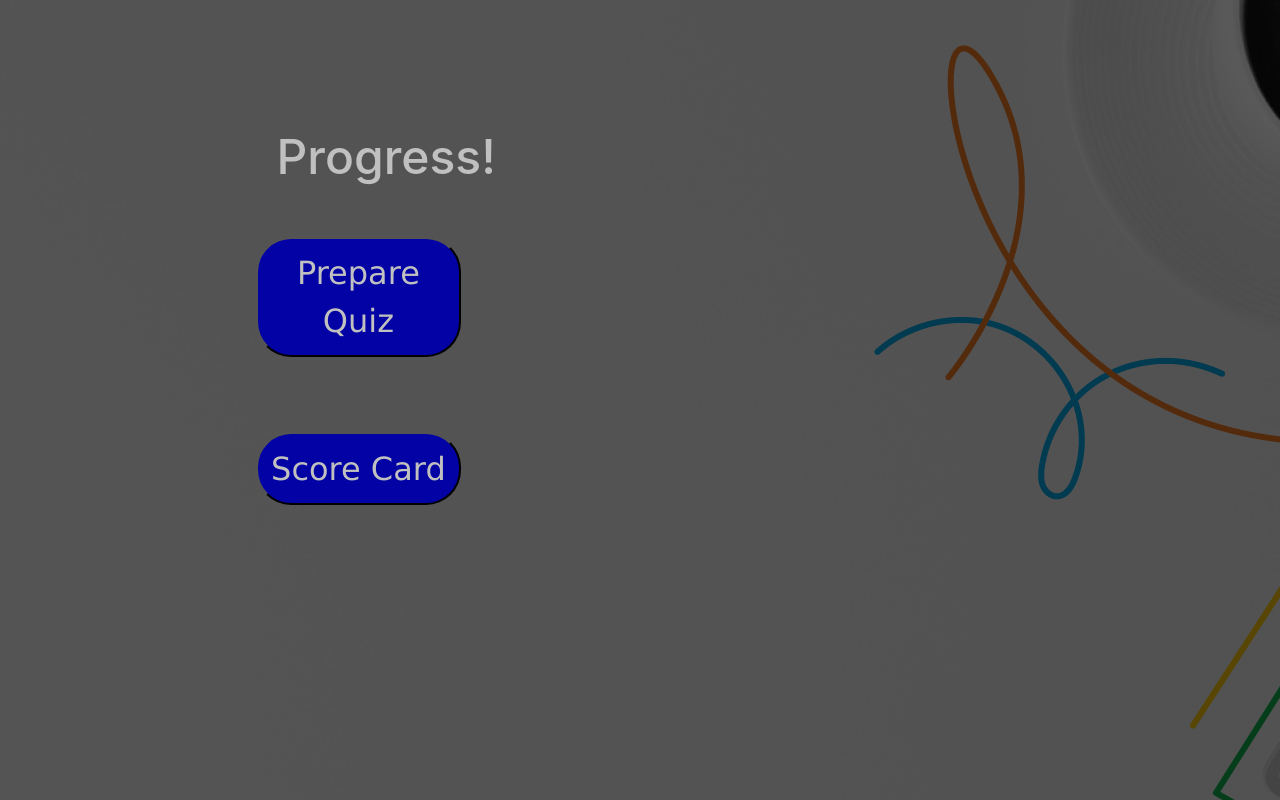
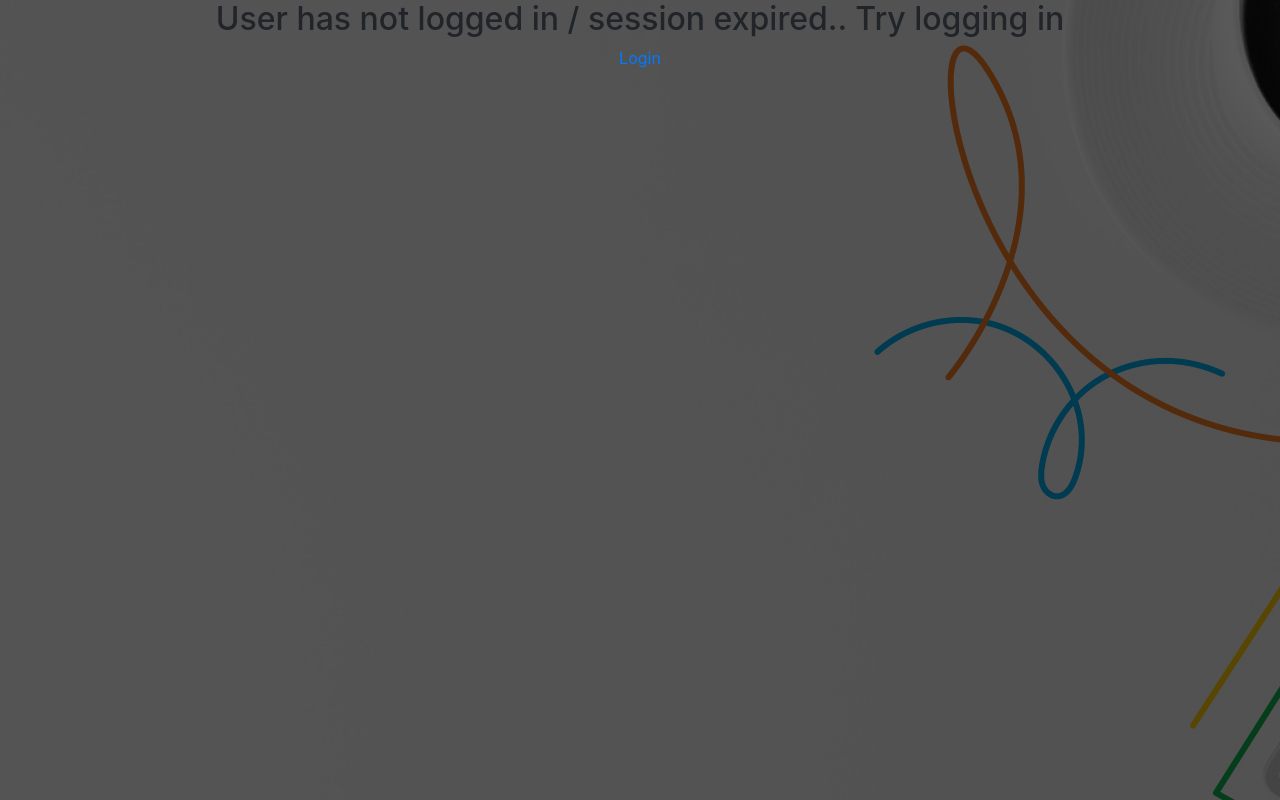
Before and after one commit to thevasanthram/Progress, a React (Create React App) app in the folder client/: page /adminpanel in a window 1280 px wide. Built offline with nearby package versions, Linux system fonts and the light colour scheme; the HTML template or start-up script is replaced by a standard one.

Commit message:
Routing bug Fixed

```diff
--- a/client/src/App.js
+++ b/client/src/App.js
@@ -17,16 +17,16 @@ function App() {
     <div className='App'>
       <Router>
         <Routes>
-          <Route path='/' element={<IndexPage />} />
-          <Route path='/login' element={<Login />} />
-          <Route path='/register' element={<Register />} />
-          <Route path='/adminpanel' element={<AdminPanel />} />
-          <Route path='/preparequiz' element={<PrepareQuiz />} />
-          <Route path='/scorecard' element={<ScoreCard />} />
-          <Route path='/studentpanel' element={<StudentPanel />} />
-          <Route path='/quiz' element={<Quiz />} />
-          <Route path='/result' element={<Result />} />
-          <Route path='/history' element={<History />} />
+          <Route path='/' exact element={<IndexPage />} />
+          <Route path='/login' exact element={<Login />} />
+          <Route path='/register' exact element={<Register />} />
+          <Route path='/adminpanel' exact element={<AdminPanel />} />
+          <Route path='/preparequiz' exact element={<PrepareQuiz />} />
+          <Route path='/scorecard' exact element={<ScoreCard />} />
+          <Route path='/studentpanel' exact element={<StudentPanel />} />
+          <Route path='/quiz' exact element={<Quiz />} />
+          <Route path='/result' exact element={<Result />} />
+          <Route path='/history' exact element={<History />} />
         </Routes>
       </Router>
     </div>
--- a/client/src/components/AdminPanel.jsx
+++ b/client/src/components/AdminPanel.jsx
@@ -1,13 +1,27 @@
 import './AdminPanel.css';
 import React from 'react';
-import { useNavigate } from 'react-router-dom';
+import { useNavigate, Link } from 'react-router-dom';
+import { useState, useEffect } from 'react';
 
 function AdminPanel() {
+  const [loginStatus, setLoginStatus] = useState(false);
   const navigate = useNavigate();
+
+  useEffect(() => {
+    const registerNumber = localStorage.getItem('registerNumber');
+    if (registerNumber == 'admin') {
+      setLoginStatus(true);
+    }
+  }, []);
+
+  function Content() {
     return (
       <div class='AdminPanelContent'>
         <h1 id='progress'>Progress!</h1>
-      <button class='buttonAdminPanel' onClick={() => navigate('/preparequiz')}>
+        <button
+          class='buttonAdminPanel'
+          onClick={() => navigate('/preparequiz')}
+        >
           Prepare Quiz
         </button>
         <br />
@@ -19,4 +33,16 @@ function AdminPanel() {
     );
   }
 
+  function LoginAlert() {
+    return (
+      <div>
+        <h2>User has not logged in / session expired.. Try logging in</h2>
+        <Link to='/login'>Login</Link>
+      </div>
+    );
+  }
+
+  return <div>{loginStatus ? <Content /> : <LoginAlert />}</div>;
+}
+
 export default AdminPanel;
--- a/client/src/components/History.jsx
+++ b/client/src/components/History.jsx
@@ -1,5 +1,6 @@
 import './History.css';
 import React, { useState, useEffect } from 'react';
+import { Link } from 'react-router-dom';
 
 function History() {
   const [history, setHistory] = useState({});
@@ -7,7 +8,8 @@ function History() {
   const [errorResponseState, setErrorResponseState] = useState(false);
   const [readyForRender, setReadyForRender] = useState(false);
 
-  console.log('entering history');
+  const [loginStatus, setLoginStatus] = useState(false);
+
   useEffect(() => {
     async function fetchHistory() {
       console.log('entering fetchHistory');
@@ -38,6 +40,14 @@ function History() {
     fetchHistory();
   }, []);
 
+  useEffect(() => {
+    const registerNumber = localStorage.getItem('registerNumber');
+    if (registerNumber != 'admin') {
+      setLoginStatus(true);
+    }
+  }, []);
+
+  function Content() {
     return (
       <div class='history'>
         <h1 class='titlehistory'>History</h1>
@@ -63,4 +73,16 @@ function History() {
     );
   }
 
+  function LoginAlert() {
+    return (
+      <div>
+        <h2>User has not logged in / session expired.. Try logging in</h2>
+        <Link to='/login'>Login</Link>
+      </div>
+    );
+  }
+
+  return <div>{loginStatus ? <Content /> : <LoginAlert />}</div>;
+}
+
 export default History;
--- a/client/src/components/IndexPage.jsx
+++ b/client/src/components/IndexPage.jsx
@@ -1,9 +1,20 @@
 import './IndexPage.css';
 import React from 'react';
-import { useNavigate } from 'react-router-dom';
+import { useNavigate, Link } from 'react-router-dom';
+import { useState, useEffect } from 'react';
 
 function IndexPage() {
   const navigate = useNavigate();
+  const [loginStatus, setLoginStatus] = useState(false);
+
+  useEffect(() => {
+    const registerNumber = localStorage.getItem('registerNumber');
+    if (registerNumber != 'admin') {
+      setLoginStatus(true);
+    }
+  }, []);
+
+  function Content() {
     return (
       <div class='IndexPageContent'>
         <h1 id='progress'>Progress!</h1>
@@ -12,11 +23,25 @@ function IndexPage() {
         </button>
         <br />
         <br />
-      <button class='buttonLoginRegister' onClick={() => navigate('/register')}>
+        <button
+          class='buttonLoginRegister'
+          onClick={() => navigate('/register')}
+        >
           Sign-up
         </button>
       </div>
     );
   }
 
+  function LoginAlert() {
+    return (
+      <div>
+        <h2>User has not logged in / session expired.. Try logging in</h2>
+        <Link to='/login'>Login</Link>
+      </div>
+    );
+  }
+  return <div>{loginStatus ? <Content /> : <LoginAlert />}</div>;
+}
+
 export default IndexPage;
--- a/client/src/components/PrepareQuiz.jsx
+++ b/client/src/components/PrepareQuiz.jsx
@@ -1,7 +1,7 @@
 import './PrepareQuiz.css';
 import React from 'react';
-import { useState } from 'react';
-import { useNavigate } from 'react-router-dom';
+import { useState, useEffect } from 'react';
+import { useNavigate, Link } from 'react-router-dom';
 
 function PrepareQuiz() {
   const [questionSet, setQuestionSet] = useState({
@@ -20,6 +20,8 @@ function PrepareQuiz() {
   const [ErrorResponseState, setErrorResponseState] = useState('');
   const [SuccessResponse, setSuccessResponse] = useState('');
   const [SuccessResponseState, setSuccessResponseState] = useState('');
+
+  const [loginStatus, setLoginStatus] = useState(false);
 
   const navigate = useNavigate();
 
@@ -151,6 +153,14 @@ function PrepareQuiz() {
     }
   };
 
+  useEffect(() => {
+    const registerNumber = localStorage.getItem('registerNumber');
+    if (registerNumber == 'admin') {
+      setLoginStatus(true);
+    }
+  }, []);
+
+  function Content() {
     return (
       <div class='preparequiz'>
         <h1>Prepare Quiz</h1>
@@ -281,5 +291,16 @@ function PrepareQuiz() {
       </div>
     );
   }
+  function LoginAlert() {
+    return (
+      <div>
+        <h2>User has not logged in / session expired.. Try logging in</h2>
+        <Link to='/login'>Login</Link>
+      </div>
+    );
+  }
+
+  return <div>{loginStatus ? <Content /> : <LoginAlert />}</div>;
+}
 
 export default PrepareQuiz;
--- a/client/src/components/Quiz.jsx
+++ b/client/src/components/Quiz.jsx
@@ -1,7 +1,6 @@
 import './Quiz.css';
-import React, { useEffect } from 'react';
-import { useState } from 'react';
-import { useNavigate } from 'react-router-dom';
+import React, { useState, useEffect } from 'react';
+import { useNavigate, Link } from 'react-router-dom';
 
 function Quiz() {
   const [questionNo, setQuestionNo] = useState(0);
@@ -9,6 +8,8 @@ function Quiz() {
   const [optionChosen, setOptionChosen] = useState({});
   const [ErrorResponse, setErrorResponse] = useState('');
   const [ErrorResponseState, setErrorResponseState] = useState('');
+
+  const [loginStatus, setLoginStatus] = useState(false);
 
   const navigate = useNavigate();
 
@@ -90,6 +91,15 @@ function Quiz() {
     fetchQuestions();
   }, []);
 
+  useEffect(() => {
+    const registerNumber = localStorage.getItem('registerNumber');
+
+    if (registerNumber != 'admin') {
+      setLoginStatus(true);
+    }
+  }, []);
+
+  function Content() {
     return (
       <div class='quizcontent'>
         <h1 class='quiztitle'>Quiz</h1>
@@ -157,9 +167,23 @@ function Quiz() {
           </div>
         )}
 
-      {ErrorResponseState && <h3 class='errorresponsequiz'>{ErrorResponse} Reload!</h3>}
+        {ErrorResponseState && (
+          <h3 class='errorresponsequiz'>{ErrorResponse} Reload!</h3>
+        )}
       </div>
     );
   }
 
+  function LoginAlert() {
+    return (
+      <div>
+        <h2>User has not logged in / session expired.. Try logging in</h2>
+        <Link to='/login'>Login</Link>
+      </div>
+    );
+  }
+
+  return <div>{loginStatus ? <Content /> : <LoginAlert />}</div>;
+}
+
 export default Quiz;
--- a/client/src/components/Result.jsx
+++ b/client/src/components/Result.jsx
@@ -6,10 +6,21 @@ function Result() {
   const [score, setScore] = useState(0);
   const [totalQuestions, setTotalQuestions] = useState(0);
 
+  const [loginStatus, setLoginStatus] = useState(false);
+
   useEffect(() => {
     setScore(localStorage.getItem('score'));
     setTotalQuestions(localStorage.getItem('totalQuestions'));
   }, []);
+
+  useEffect(() => {
+    const registerNumber = localStorage.getItem('registerNumber');
+    if (registerNumber != 'admin') {
+      setLoginStatus(true);
+    }
+  }, []);
+
+  function Content() {
     return (
       <div class='resultcontent'>
         <h1 class='resulttitle'>Result</h1>
@@ -24,4 +35,16 @@ function Result() {
     );
   }
 
+  function LoginAlert() {
+    return (
+      <div>
+        <h2>User has not logged in / session expired.. Try logging in</h2>
+        <Link to='/login'>Login</Link>
+      </div>
+    );
+  }
+
+  return <div>{loginStatus ? <Content /> : <LoginAlert />}</div>;
+}
+
 export default Result;
--- a/client/src/components/ScoreCard.jsx
+++ b/client/src/components/ScoreCard.jsx
@@ -1,12 +1,14 @@
 import './ScoreCard.css';
 import React from 'react';
-import { useState } from 'react';
-import { useEffect } from 'react';
+import { useState, useEffect } from 'react';
+import { Link } from 'react-router-dom';
 
 function ScoreCard() {
   const [scorecard, setScoreCard] = useState([]);
   const [errorResponse, setErrorResponse] = useState('');
   const [errorResponseState, setErrorResponseState] = useState(false);
+
+  const [loginStatus, setLoginStatus] = useState(false);
 
   useEffect(() => {
     async function scorecardapi() {
@@ -29,6 +31,15 @@ function ScoreCard() {
 
     scorecardapi();
   }, []);
+
+  useEffect(() => {
+    const registerNumber = localStorage.getItem('registerNumber');
+    if (registerNumber == 'admin') {
+      setLoginStatus(true);
+    }
+  }, []);
+
+  function Content() {
     return (
       <div>
         <div class='scorecard'>
@@ -63,4 +74,16 @@ function ScoreCard() {
     );
   }
 
+  function LoginAlert() {
+    return (
+      <div>
+        <h2>User has not logged in / session expired.. Try logging in</h2>
+        <Link to='/login'>Login</Link>
+      </div>
+    );
+  }
+
+  return <div>{loginStatus ? <Content /> : <LoginAlert />}</div>;
+}
+
 export default ScoreCard;
--- a/client/src/components/StudentPanel.jsx
+++ b/client/src/components/StudentPanel.jsx
@@ -1,9 +1,20 @@
 import './StudentPanel.css';
-import React from 'react';
-import { useNavigate } from 'react-router-dom';
+import React, { useState, useEffect } from 'react';
+import { useNavigate, Link } from 'react-router-dom';
 
 function StudentPanel() {
+  const [loginStatus, setLoginStatus] = useState(false);
+
   const navigate = useNavigate();
+
+  useEffect(() => {
+    const registerNumber = localStorage.getItem('registerNumber');
+    if (registerNumber != 'admin') {
+      setLoginStatus(true);
+    }
+  }, []);
+
+  function Content() {
     return (
       <div class='StudentPanelContent'>
         <h1 id='progress'>Progress!</h1>
@@ -19,4 +30,16 @@ function StudentPanel() {
     );
   }
 
+  function LoginAlert() {
+    return (
+      <div>
+        <h2>User has not logged in / session expired.. Try logging in</h2>
+        <Link to='/login'>Login</Link>
+      </div>
+    );
+  }
+
+  return <div>{loginStatus ? <Content /> : <LoginAlert />}</div>;
+}
+
 export default StudentPanel;
```
Lines whose indentation alone changed are shown as unchanged.
